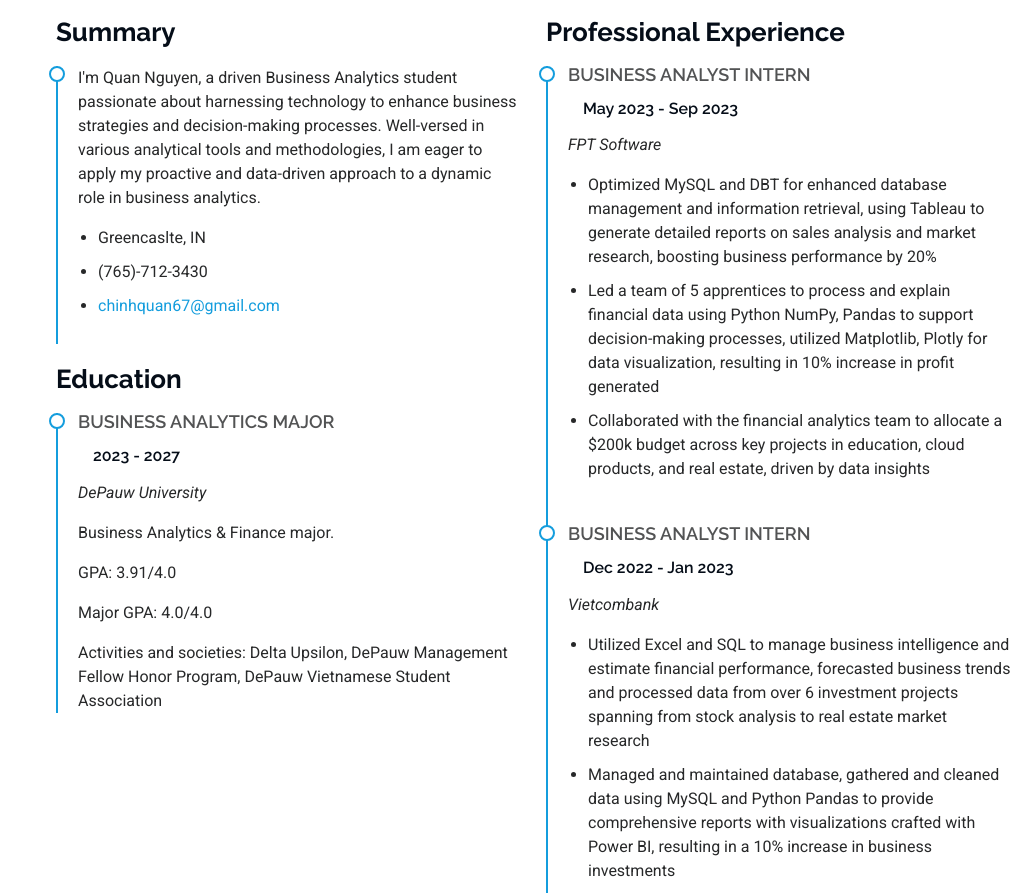
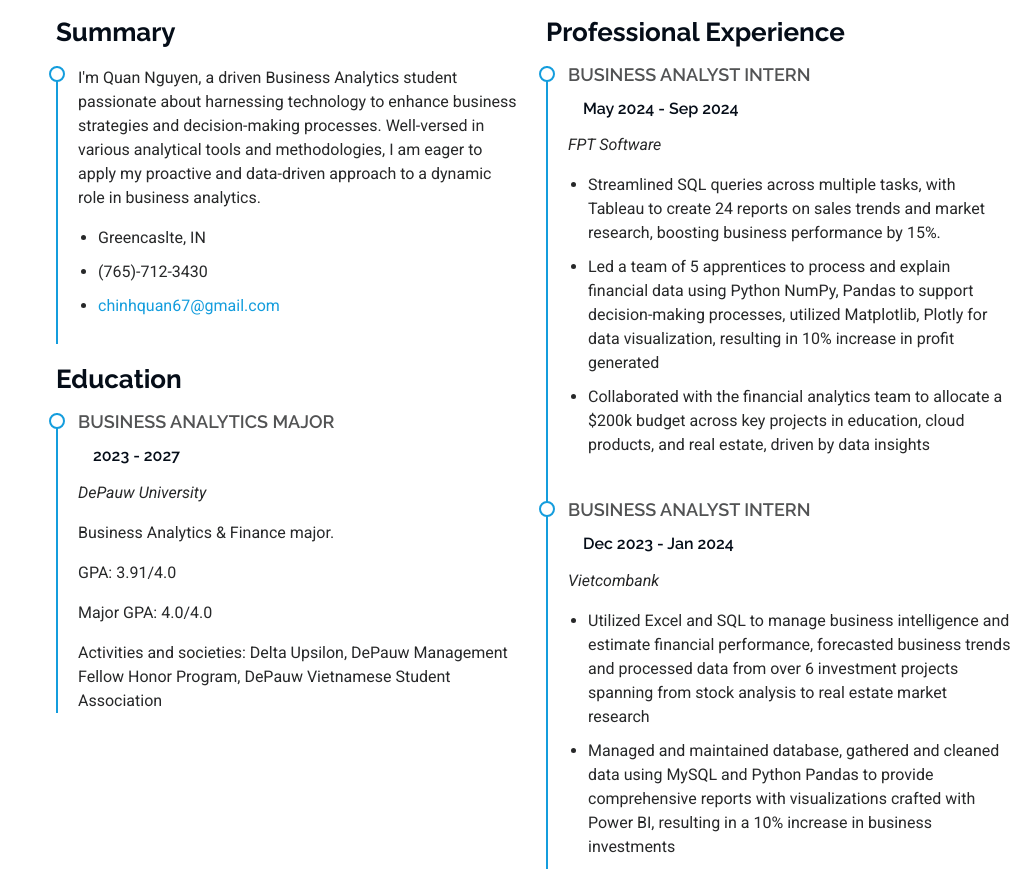
Before and after one commit to chinhquan6/web2, a plain HTML site: page index.html in a window 1280 px wide. Shown: the part 1951-2845 px from the top of the page, without its empty margins (256-1280 px from the left). Drawn offline with Linux system fonts and the light colour scheme.

Commit message:
Update index.html

```diff
--- a/index.html
+++ b/index.html
@@ -224,10 +224,10 @@
             <h3 class="resume-title">Professional Experience</h3>
             <div class="resume-item">
               <h4>Business Analyst Intern</h4>
-              <h5>May 2023 - Sep 2023</h5>
+              <h5>May 2024 - Sep 2024</h5>
               <p><em>FPT Software </em></p>
               <ul>
-                <li>Optimized MySQL and DBT for enhanced database management and information retrieval, using Tableau to generate detailed reports on sales analysis and market research, boosting business performance by 20%</li>
+                <li>Streamlined SQL queries across multiple tasks, with Tableau to create 24 reports on sales trends and market research, boosting business performance by 15%.</li>
                 <li>Led a team of 5 apprentices to process and explain financial data using Python NumPy, Pandas to support decision-making processes, utilized Matplotlib, Plotly for data visualization, resulting in 10% increase in profit generated
                 </li>
                 <li>Collaborated with the financial analytics team to allocate a $200k budget across key projects in education, cloud products, and real estate, driven by data insights</li>
@@ -236,7 +236,7 @@
 
             <div class="resume-item">
               <h4>Business Analyst Intern</h4>
-              <h5>Dec 2022 - Jan 2023</h5>
+              <h5>Dec 2023 - Jan 2024</h5>
               <p><em>Vietcombank</em></p>
               <ul>
                 <li>Utilized Excel and SQL to manage business intelligence and estimate financial performance, forecasted business trends and processed data from over 6 investment projects spanning from stock analysis to real estate market research
```
